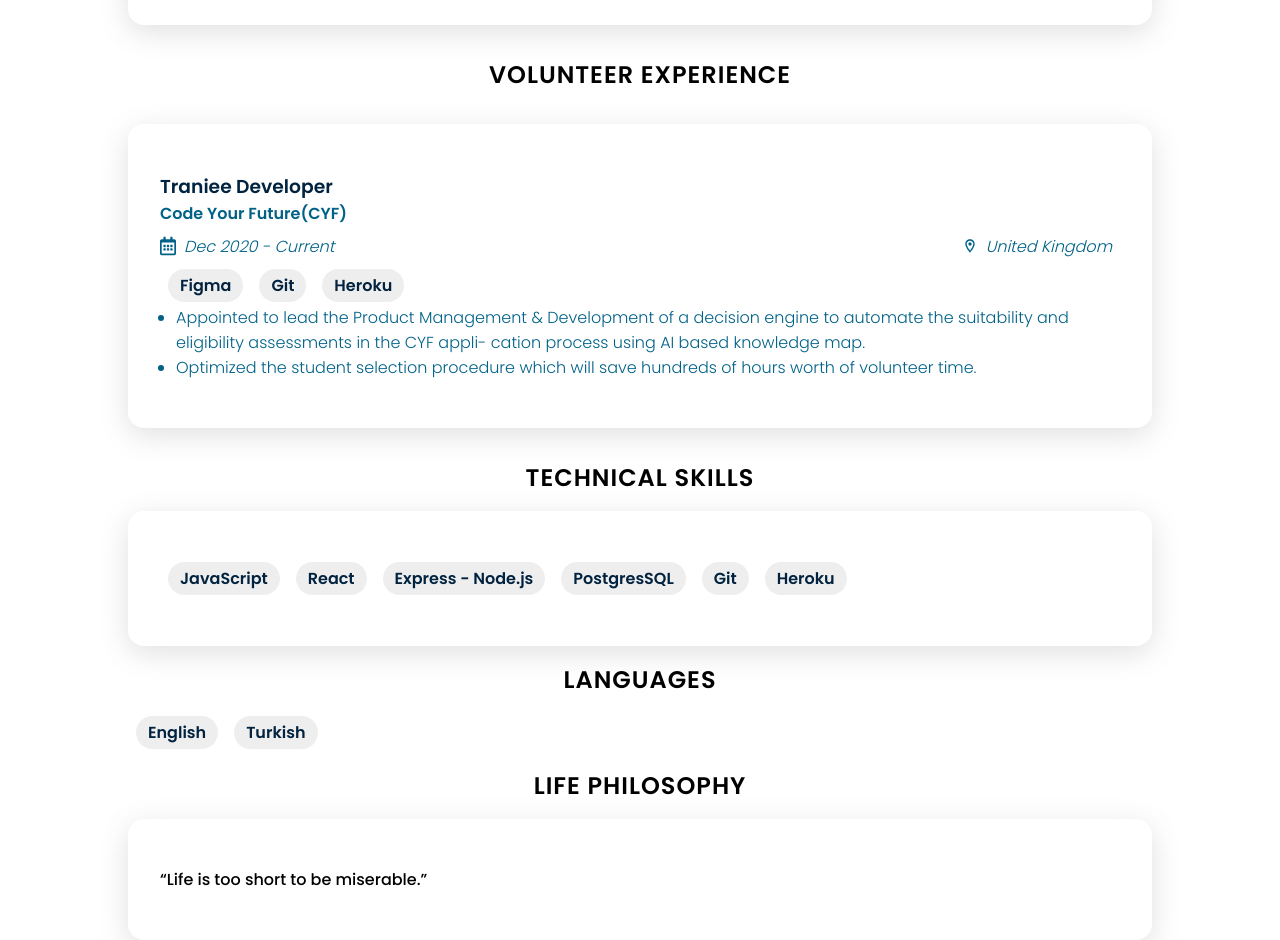
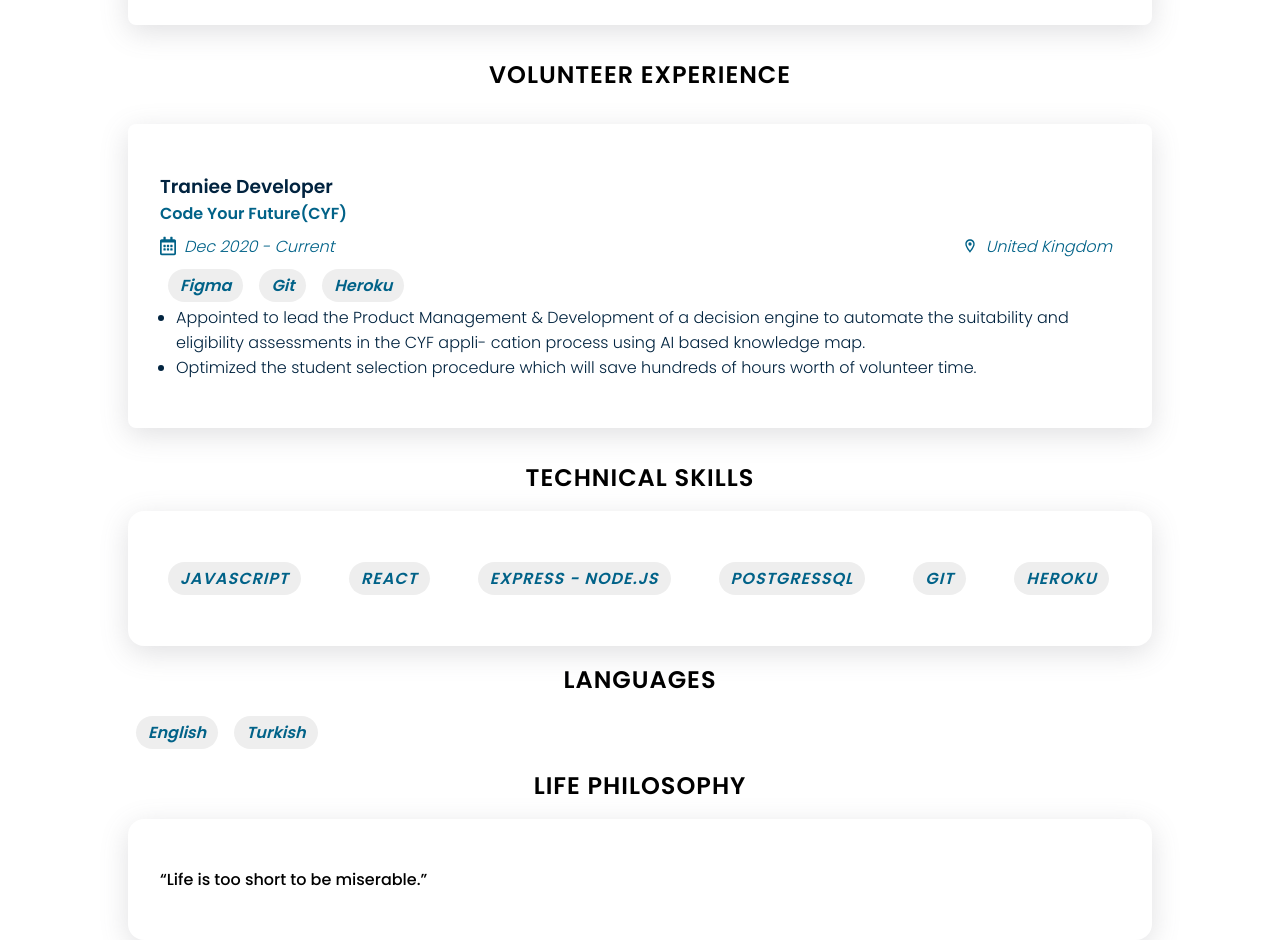
Before and after one commit to musayuksel/CV, a React (Create React App) app: page / in a window 1280 px wide. Shown: the part 1400-2340 px from the top of the page. Built offline with nearby package versions, Linux system fonts and the light colour scheme.

Commit message:
style:Add skills and project styles

```diff
--- a/src/App.css
+++ b/src/App.css
@@ -47,9 +47,24 @@ main {
   margin: auto;
 }
 
+/* Tech skills */
+.tech-skills ul {
+  list-style-type: none;
+  display: grid;
+  grid-template-columns: repeat(2, 1fr);
+  grid-gap: 2rem;
+}
+.tech-skills li {
+  color: var(--secondary-color);
+  letter-spacing: 1px;
+  text-transform: uppercase;
+  font-style: italic;
+  font-weight: 300;
+}
+
 /*experience card styles  */
 .experience-card {
-  border-radius: 1rem;
+  border-radius: 0.5rem;
   box-shadow: var(--card-shadow);
   color: var(--secondary-color);
   padding: var(--card-padding);
@@ -87,13 +102,29 @@ ul.skills-container {
 }
 ul.skills-container li {
   background-color: #eee;
-  color: var(--primary-color);
+  color: var(--secondary-color);
   font-weight: 600;
   margin: 3px 8px;
   padding: 0.25rem 0.75rem;
   border-radius: 80px;
+  font-style: italic;
 }
 ul.explanation-container {
+  color: var(--primary-color);
   font-weight: 300;
   padding-left: 1rem;
 }
+.project-container {
+  display: grid;
+  grid-template-columns: 1fr 1fr;
+  grid-gap: 1.5rem;
+}
+@media only screen and (max-width: 750px) {
+  .project-container {
+    /* display: none; */
+    grid-template-columns: 1fr;
+  }
+  .tech-skills ul {
+    grid-template-columns: 1fr;
+  }
+}
```
